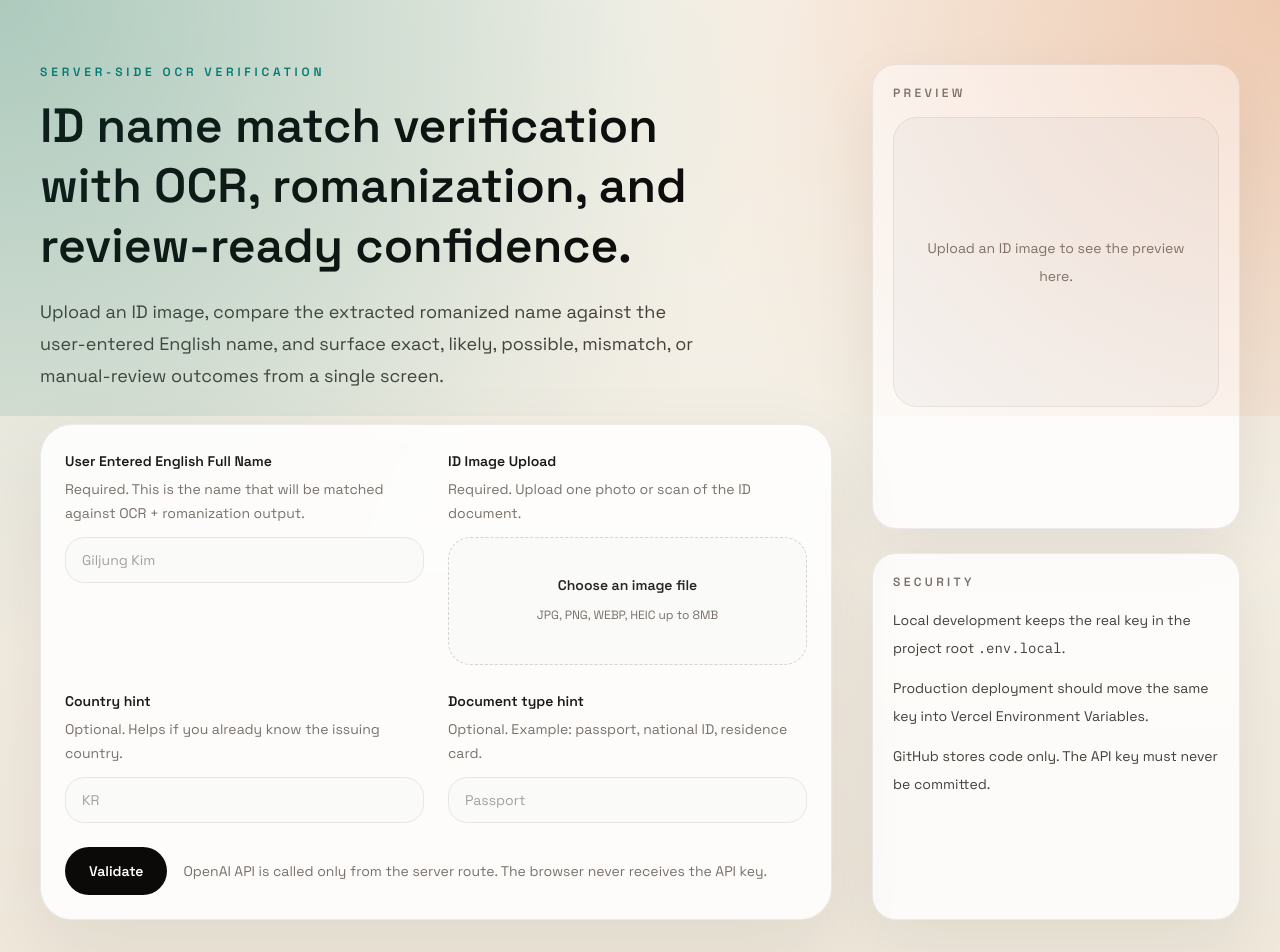
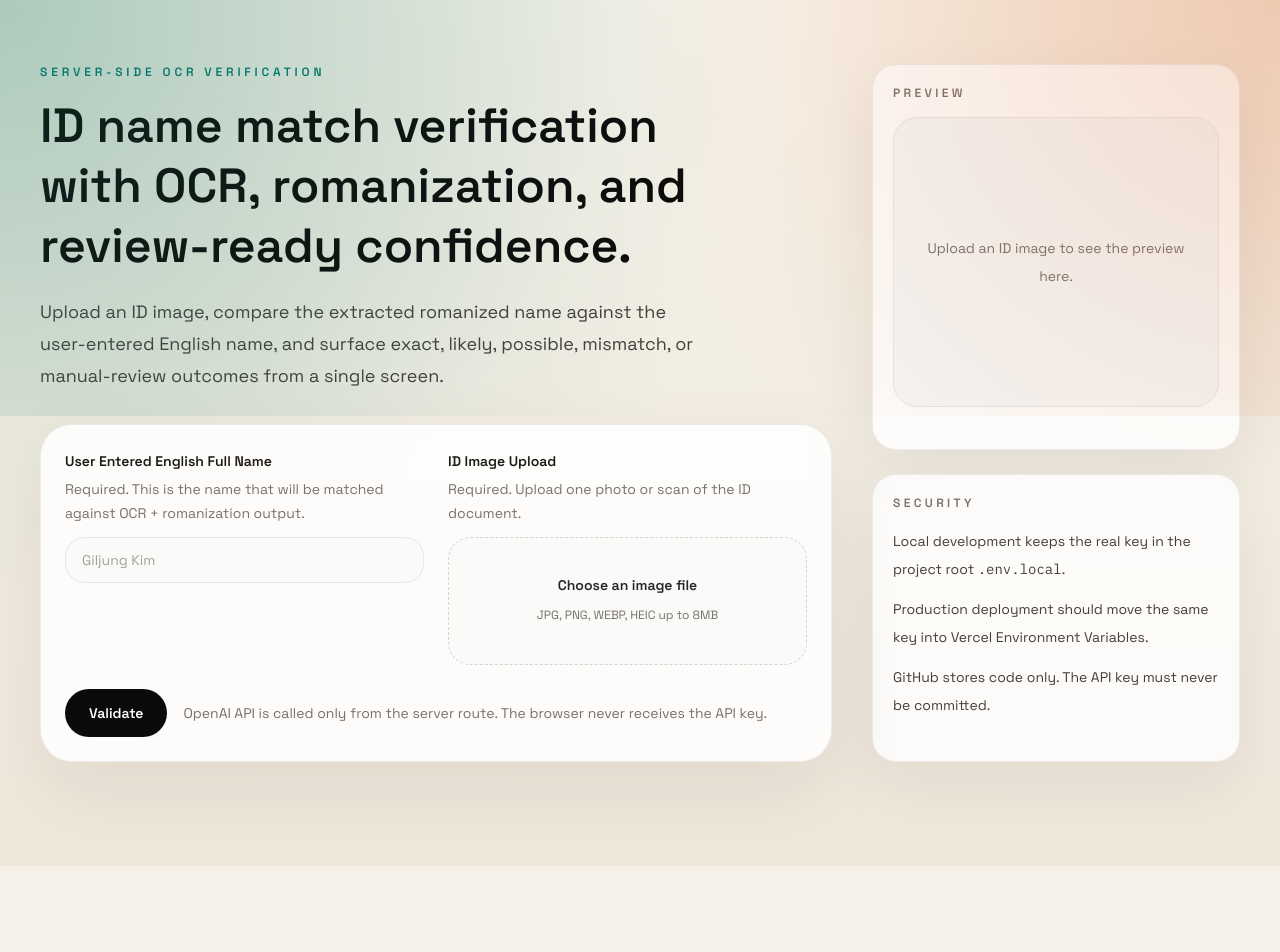
Before and after one commit to Yuifather/kyc_test, a Next.js app: page / in a window 1280 px wide. Shown: the top 952 px of the page. After the commit the page ends 866 px from the top, so only its background shows below. Built offline with nearby package versions, Linux system fonts and the light colour scheme.

Commit message:
Simplify verification form

```diff
--- a/app/page.tsx
+++ b/app/page.tsx
@@ -16,8 +16,6 @@ const ACCEPTED_IMAGE_TYPES = [
 
 export default function Home() {
   const [englishName, setEnglishName] = useState("");
-  const [countryHint, setCountryHint] = useState("");
-  const [documentTypeHint, setDocumentTypeHint] = useState("");
   const [imageFile, setImageFile] = useState<File | null>(null);
   const [previewUrl, setPreviewUrl] = useState("");
   const [result, setResult] = useState<VerificationResult | null>(null);
@@ -65,8 +63,6 @@ export default function Home() {
     try {
       const formData = new FormData();
       formData.append("englishName", englishName.trim());
-      formData.append("countryHint", countryHint.trim());
-      formData.append("documentTypeHint", documentTypeHint.trim());
       formData.append("image", imageFile);
 
       const response = await fetch("/api/verify-id", {
@@ -119,7 +115,7 @@ export default function Home() {
               onSubmit={handleSubmit}
               className="mt-5 rounded-[1.7rem] border border-stone-200/80 bg-white/85 p-4 shadow-[0_20px_60px_rgba(34,31,23,0.08)] backdrop-blur sm:mt-8 sm:rounded-[2rem] sm:p-6 sm:shadow-[0_28px_80px_rgba(34,31,23,0.08)]"
             >
-              <div className="grid gap-6 lg:grid-cols-2">
+              <div className="grid gap-6 md:grid-cols-2">
                 <FormField
                   label="User Entered English Full Name"
                   description="Required. This is the name that will be matched against OCR + romanization output."
@@ -154,32 +150,6 @@ export default function Home() {
                       }}
                     />
                   </label>
-                </FormField>
-
-                <FormField
-                  label="Country hint"
-                  description="Optional. Helps if you already know the issuing country."
-                >
-                  <input
-                    value={countryHint}
-                    onChange={(event) => setCountryHint(event.target.value)}
-                    placeholder="KR"
-                    className={inputClassName}
-                    autoComplete="off"
-                  />
-                </FormField>
-
-                <FormField
-                  label="Document type hint"
-                  description="Optional. Example: passport, national ID, residence card."
-                >
-                  <input
-                    value={documentTypeHint}
-                    onChange={(event) => setDocumentTypeHint(event.target.value)}
-                    placeholder="Passport"
-                    className={inputClassName}
-                    autoComplete="off"
-                  />
                 </FormField>
               </div>
 
```
